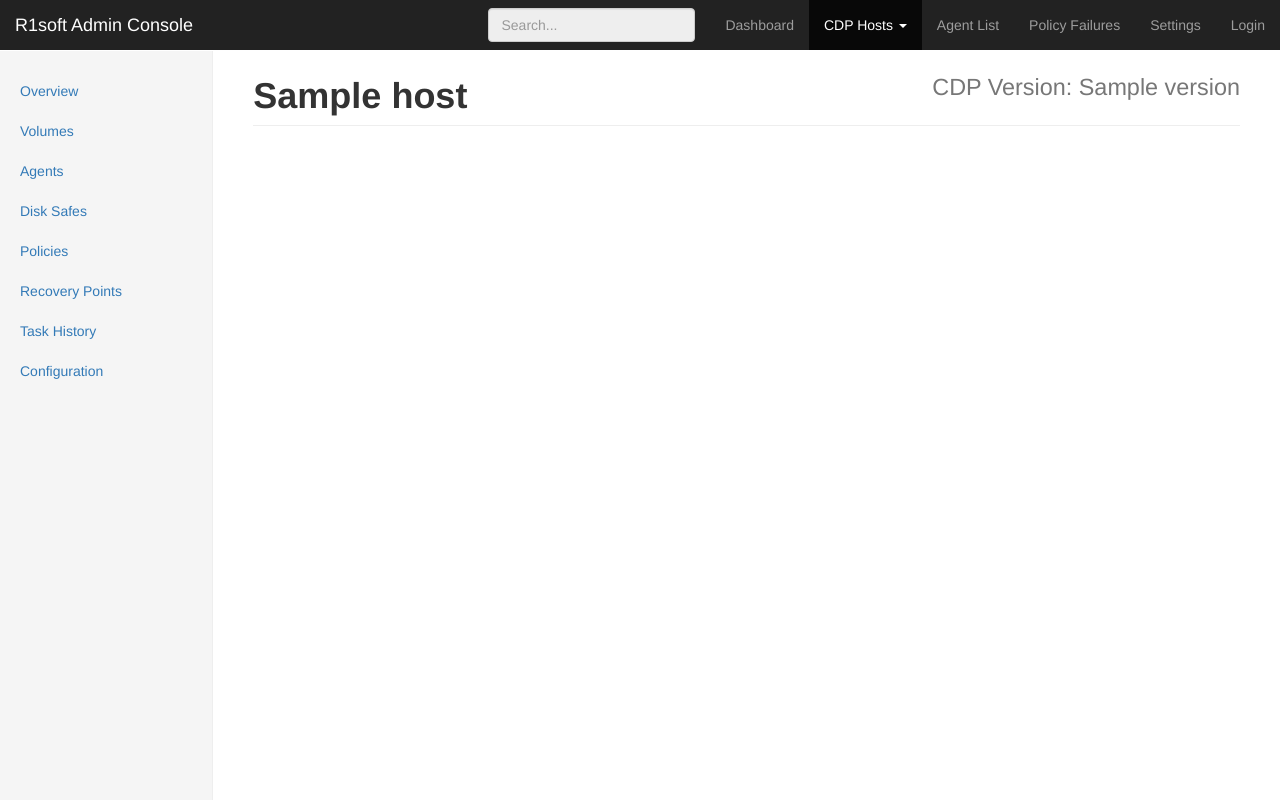
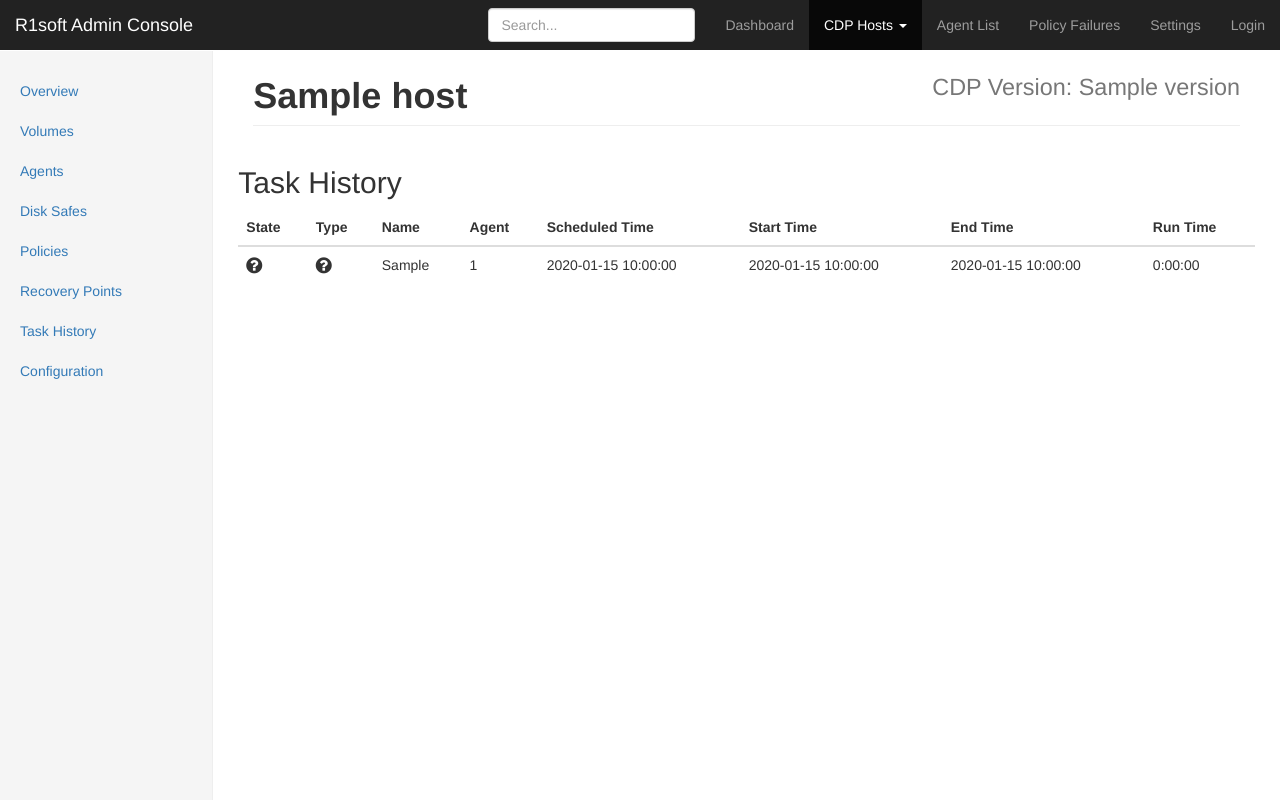
Before and after one commit to nexcess/r1soft-admin-console, a Flask app: template templates/host_task_history.html in a window 1280 px wide. Run offline with Flask 2, Linux system fonts and the light colour scheme; tables that the repository leaves empty hold one stand-in row (values such as "Sample post"); the template is opened without the code that fills it: values that come from a table or form of the project are taken from there, most other values are stand-ins (such as "Sample title", 1, 10 or a date in 2020); parts of the project's set-up code (start-up, migrations or seed data) failed here and were passed over; some libraries are stand-ins or nearby versions.

Commit message:
rudimentary implementation of host task history page

```diff
--- a/rac.py
+++ b/rac.py
@@ -64,17 +64,21 @@ ICONIZE_MAP = {
     'MERGE_INTERRUPTED':'',
 
     # TaskState
-    'FINISHED':         '',
-    'RUNNING':          '',
-    'QUEUED':           '',
-    'CANCELLED':        '',
-    'DUPLICATE':        '',
+    'FINISHED':         'fa fa-check-circle-o text-success',
+    'RUNNING':          'fa fa-spinner fa-spin text-primary',
+    'QUEUED':           'fa fa-pause text-info',
+    'CANCELLED':        'fa fa-times-circle-o text-danger',
+    'DUPLICATE':        'fa fa-files-o text-warning',
 
     # TaskType
-    'DATA_PROTECTION_POLICY':   '',
-    'FILE_RESTORE':     '',
-    'MERGE_RECOVERY_POINTS':    '',
-    'VACUUM':           '',
+    'DATA_PROTECTION_POLICY':   'fa fa-clipboard',
+    'FILE_RESTORE':     'fa fa-files-o text-info',
+    'MERGE_RECOVERY_POINTS':    'fa fa-th-large text-primary',
+    'EMAIL_REPORT':     'fa fa-envelope-o text-primary',
+    'SYSTEM':           'fa fa-cogs',
+    'TASK_HISTORY_CLEANUP':     'fa fa-expand text-success',
+
+
 
     # UserType
     'SUPER_USER':       '',
@@ -211,7 +215,7 @@ def sort_tasks(task_list):
 
 def inflate_tasks(host, task_id_list):
     func = host.conn.TaskHistory.service.getTaskExecutionContextByID
-    return [t for t in API_POOL.map(func, task_id_list) if 'executionTime' in t]
+    return API_POOL.map(func, task_id_list)
 
 
 @app.context_processor
@@ -227,7 +231,7 @@ def inject_obj_attr_filter():
 def iconize_filter(s):
     icon_opts = ICONIZE_MAP.get(s, ICONIZE_MAP.get('UNKNOWN'))
     return Markup('<i title="%s" class="%s fa-lg"></i>' % \
-        (Markup.escape(str(s).title()), icon_opts))
+        (Markup.escape(str(s).replace('_', ' ').title()), icon_opts))
 
 @app.template_filter('naturalsize')
 def naturalsize_filter(s):
@@ -297,8 +301,13 @@ def host_recovery_points(host_id):
 @app.route('/host/<int:host_id>/task-history')
 def host_task_history(host_id):
     host = R1softHost.query.get(host_id)
+    tasks = inflate_tasks(host,
+        host.conn.TaskHistory.service.getTaskExecutionContextIDs(
+            scheduledStart=str(datetime.date.today() - \
+                datetime.timedelta(app.config['R1SOFT_TASK_HISTORY_DAYS']))))
     return render_template('host_task_history.html',
-        host=host)
+        host=host,
+        tasks=tasks)
 
 @app.route('/host/<int:host_id>/configuration')
 def host_configuration(host_id):
--- a/templates/agent_collection.html
+++ b/templates/agent_collection.html
@@ -3,7 +3,7 @@
 {% block content %}
     <h2>Agents</h2>
     <div class="row">
-        <div class="col-md-9">
+        <div class="col-md-10">
             <table id="agents-list-table" class="table">
                 <thead>
                     <tr>
@@ -20,7 +20,7 @@
                 </tbody>
             </table>
         </div>
-        <div class="col-md-3">
+        <div class="col-md-2">
             <br>
             <ul class="list-group">
             {% for host in NAV_hosts %}
--- a/templates/host_task_history.html
+++ b/templates/host_task_history.html
@@ -2,12 +2,60 @@
 {% block title %}{{ host.hostname }} - Task History{% endblock %}
 {% block host_content %}
 <div class="row">
-
+    <h2>Task History</h2>
+    <div class="row">
+        <div class="col-md-12">
+            <table id="tasks-list-table" class="table">
+                <thead>
+                    <tr>
+                        <th>State</th>
+                        <th>Type</th>
+                        <th>Name</th>
+                        <th>Agent</th>
+                        <th>Scheduled Time</th>
+                        <th>Start Time</th>
+                        <th>End Time</th>
+                        <th>Run Time</th>
+                    </tr>
+                </thead>
+                <tbody>
+                {% for task in tasks %}
+                {% if task.taskType %}
+                    <tr id="{{ task.id }}">
+                        <td>{{ task.taskState|iconize }}</td>
+                        <td>{{ task.taskType|iconize }}</td>
+                        <td>{{ task.taskType|replace('_', ' ')|title }}</td>
+                        <td>{{ task.agentId }}</td>
+                        <td>{{ task.scheduledTime.replace(microsecond=0) }}</td>
+                        <td>{{ task.executionTime.replace(microsecond=0) }}</td>
+                        <td>{{ task.completionTime.replace(microsecond=0) }}</td>
+                        {% set runtime = task.completionTime - task.executionTime %}
+                        <td>{{ runtime.__class__(runtime.days, runtime.seconds) }}</td>
+                    </tr>
+                {% endif %}
+                {% endfor %}
+                </tbody>
+            </table>
+        </div>
+    </div>
 </div>
 {% endblock %}
 {% block customjs %}
 <script src="{{ url_for('static', filename='jquery.tablesorter.js') }}"></script>
 <script src="{{ url_for('static', filename='jquery.tablesorter.widgets.js') }}"></script>
 <script>
+    $(function () {
+        $("#nav-filter-input").prop("disabled", false).attr({
+            'data-column': "2,3"
+        });
+        var table = $("#tasks-list-table").tablesorter({
+            sortList: [[5,1]],
+            widgets: ["filter"],
+            widgetOptions: {
+                filter_external: $("#nav-filter-input"),
+                filter_columnFilters: false,
+            }
+        })
+    });
 </script>
 {% endblock %}
```
